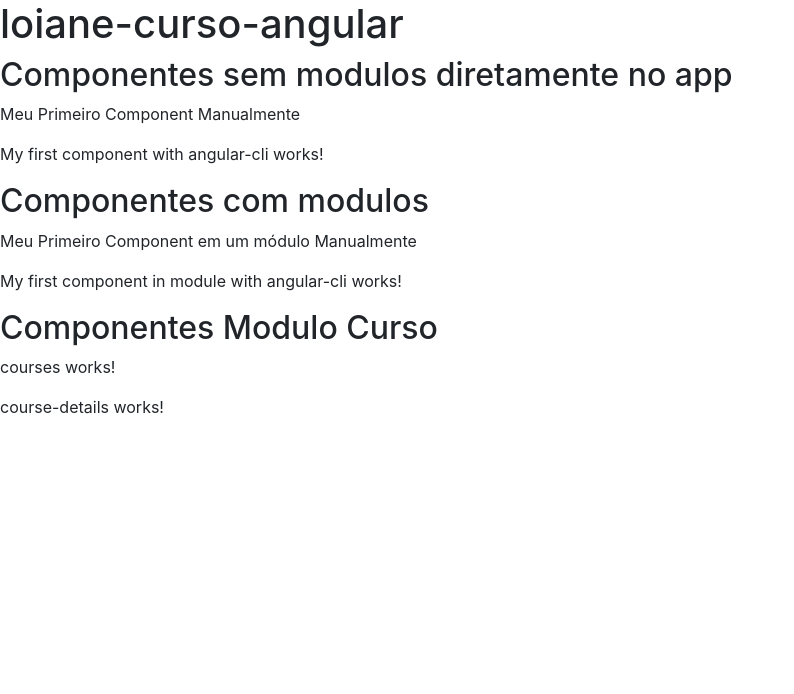
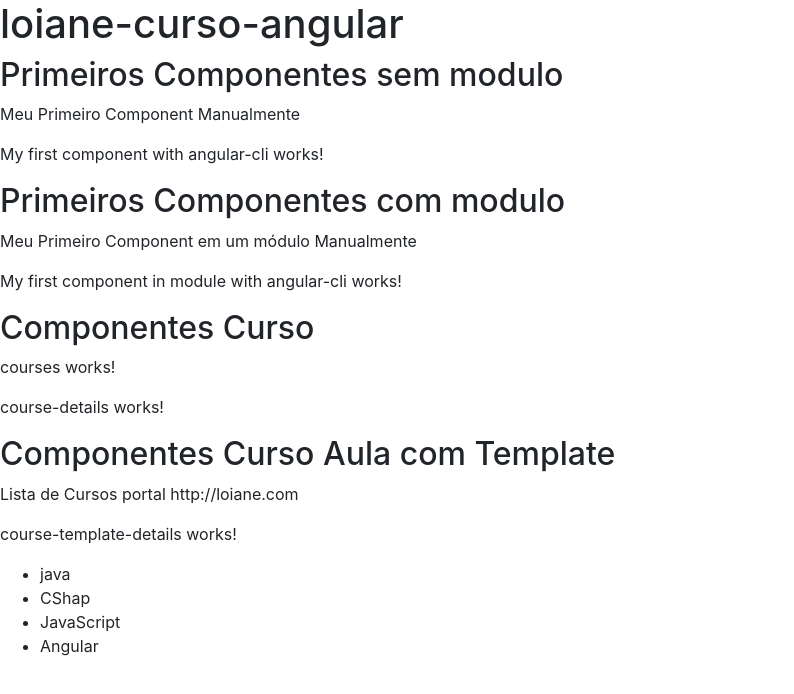
Before and after one commit to dorivansousa/loiane-curso-angular, an Angular app: page / in a window 1280 px wide. Shown: the top 694 px of the page, without its empty margins (0-794 px from the left). Built offline with nearby package versions, Linux system fonts and the light colour scheme.

Commit message:
Aula Templates

```diff
--- /dev/null
+++ b/src/app/05-courses-template/course-template-details/course-template-details.component.html
@@ -0,0 +1 @@
+<p>course-template-details works!</p>
--- /dev/null
+++ b/src/app/05-courses-template/courses-template.component.html
@@ -0,0 +1,8 @@
+<p>Lista de Cursos portal {{ nomePortal }}</p>
+<app-course-template-details></app-course-template-details>
+
+<ul>
+    <li *ngFor="let course of courses">
+        {{ course }}
+    </li>
+</ul>
--- /dev/null
+++ b/src/app/05-courses-template/courses-template.component.ts
@@ -0,0 +1,28 @@
+import { ThisReceiver } from '@angular/compiler';
+import { Component, OnInit } from '@angular/core';
+
+@Component({
+  selector: 'app-courses-template',
+  templateUrl: './courses-template.component.html',
+  styleUrls: ['./courses-template.component.css']
+})
+export class CoursesTemplateComponent {
+
+  nomePortal: String;
+  courses: string [];
+
+  constructor() {
+    this.nomePortal = "http://loiane.com"
+    this.courses = ['java', 'CShap', 'JavaScript', 'Angular']
+
+    // *ngFor
+    // for (let i = 0; i < this.courses.length - 1; i++) {
+      // let c = this.courses[i];
+    // }
+  }
+
+  ngOnInit() {
+
+  }
+
+}
--- a/src/app/app.component.html
+++ b/src/app/app.component.html
@@ -2,13 +2,16 @@
     {{ title }}
 </h1>
 
-<h2>Componentes sem modulos diretamente no app</h2>
+<h2>Primeiros Componentes sem modulo</h2>
 <my-first-manually-component-01></my-first-manually-component-01>
 <my-first-angular-cli-component-01></my-first-angular-cli-component-01>
 
-<h2>Componentes com modulos</h2>
+<h2>Primeiros Componentes com modulo</h2>
 <my-first-manually-component-02></my-first-manually-component-02>
 <my-first-angular-cli-component-02></my-first-angular-cli-component-02>
-<h2>Componentes Modulo Curso</h2>
-<!-- component sem modulo -->
+
+<h2>Componentes Curso</h2>
 <app-courses></app-courses>
+
+<h2>Componentes Curso Aula com Template</h2>
+<app-courses-template></app-courses-template>
--- a/src/app/app.module.ts
+++ b/src/app/app.module.ts
@@ -8,6 +8,7 @@ import { MyFirstModule } from './02-my-first/my-first.module';
 import { CoursesModule } from './04-courses/courses.module';
 import { MyFirstAngularCliComponent01 } from './01-my-first/my-first-angular-cli/my-first-angular-cli.component';
 import { MyFirstManuallyComponent01 } from './01-my-first/my-first-manually/my-first-manually.component';
+import { CoursesTemplateModule } from './05-courses-template/courses-template.module';
 
 @NgModule({
   declarations: [
@@ -20,7 +21,8 @@ import { MyFirstManuallyComponent01 } from './01-my-first/my-first-manually/my-f
     AppRoutingModule,
     NgbModule,
     MyFirstModule,
-    CoursesModule
+    CoursesModule,
+    CoursesTemplateModule,
   ],
   providers: [],
   bootstrap: [AppComponent]
```
Also changed, not shown: src/app/05-courses-template/course-template-details/course-template-details.component.ts (added, +10 -0 lines), src/app/05-courses-template/courses-template.module.ts (added, +20 -0 lines), src/app/05-courses-template/course-template-details/course-template-details.component.css (added), src/app/05-courses-template/courses-template.component.css (added), 2 other files (tests, documents, lock files or other folders).
